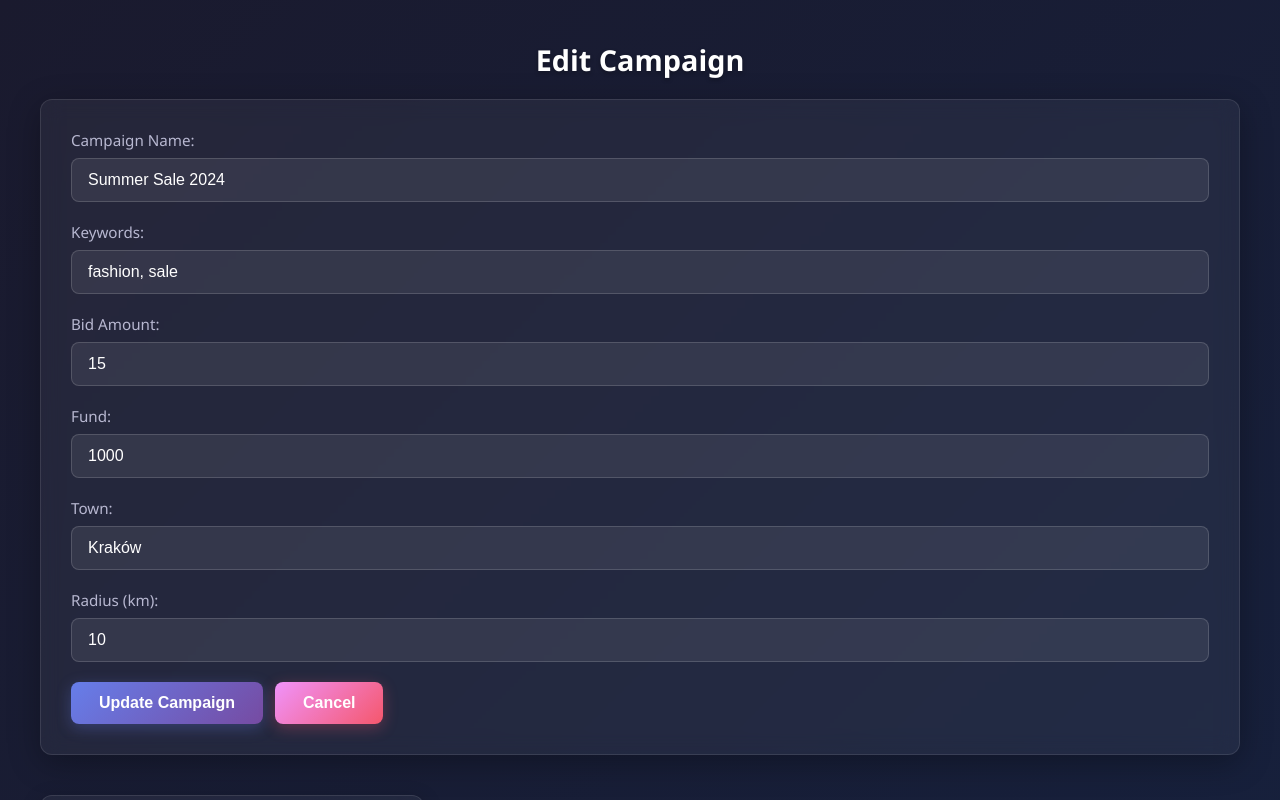
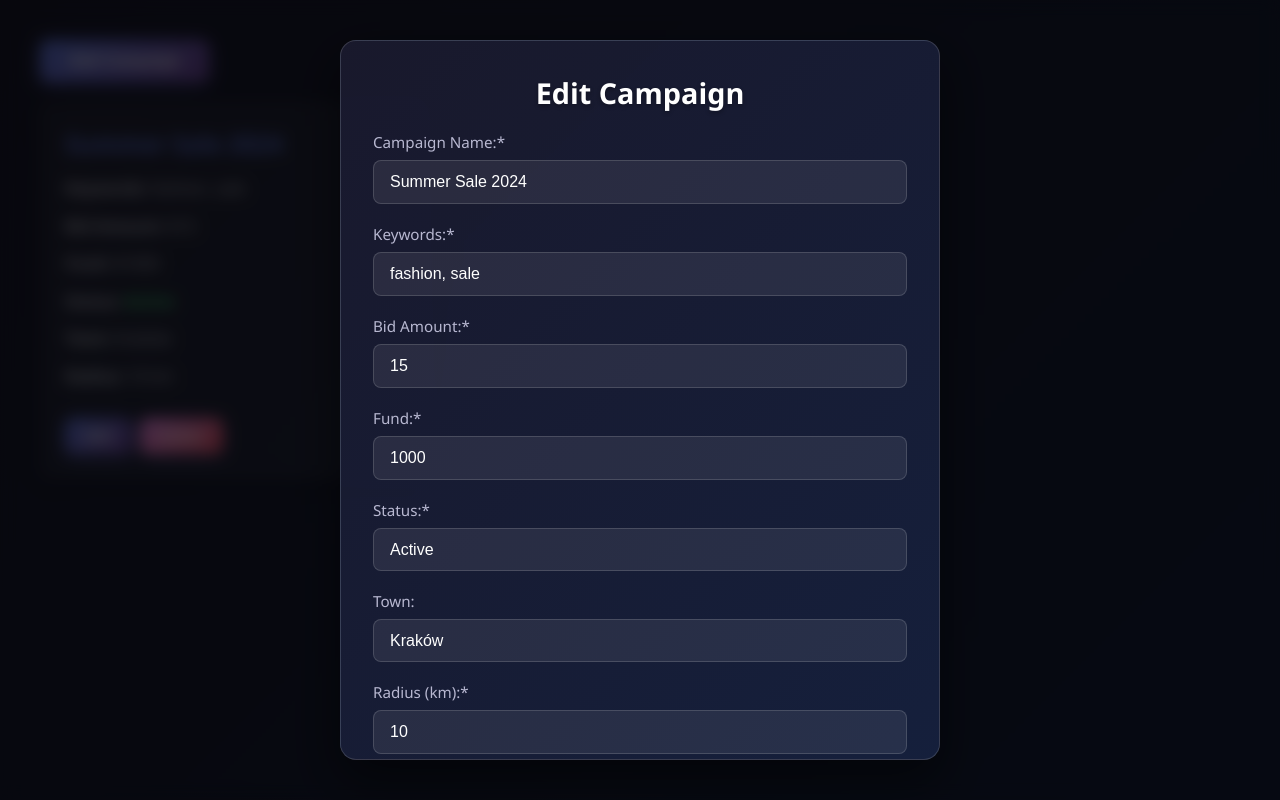
Before and after one commit to marcin-debowski/Campaign, a React (Vite) app: page / in a window 1280 px wide. Both pictures are taken after a click on the button "Edit". Shown: the top 800 px of the page. Built offline with nearby package versions, Linux system fonts and the light colour scheme.

Commit message:
add-status/pop-up-addCampaign

```diff
--- a/src/App.css
+++ b/src/App.css
@@ -1,47 +1,47 @@
 .main {
-  padding: 20px 0;
+  padding: 1.25rem 0;
 }
 
 .campaigns-grid {
   display: grid;
-  grid-template-columns: repeat(auto-fill, minmax(350px, 1fr));
-  gap: 24px;
-  margin-top: 20px;
+  grid-template-columns: repeat(auto-fill, minmax(21.875rem, 1fr));
+  gap: 1.5rem;
+  margin-top: 1.25rem;
 }
 
 .campaign-card {
   background: rgba(255, 255, 255, 0.05);
-  backdrop-filter: blur(10px);
-  border: 1px solid rgba(255, 255, 255, 0.1);
-  border-radius: 12px;
-  padding: 24px;
+  backdrop-filter: blur(0.625rem);
+  border: 0.0625rem solid rgba(255, 255, 255, 0.1);
+  border-radius: 0.75rem;
+  padding: 1.5rem;
   transition: all 0.3s ease;
-  box-shadow: 0 4px 20px rgba(0, 0, 0, 0.2);
+  box-shadow: 0 0.25rem 1.25rem rgba(0, 0, 0, 0.2);
 }
 
 .campaign-card:hover {
-  transform: translateY(-5px);
-  box-shadow: 0 8px 30px rgba(0, 0, 0, 0.3);
+  transform: translateY(-0.3125rem);
+  box-shadow: 0 0.5rem 1.875rem rgba(0, 0, 0, 0.3);
   border-color: rgba(102, 126, 234, 0.3);
 }
 
 .campaign-card h2 {
   font-size: 1.5rem;
-  margin-bottom: 16px;
+  margin-bottom: 1rem;
   color: #667eea;
   text-align: left;
 }
 
 .campaign-card p {
-  margin-bottom: 12px;
+  margin-bottom: 0.75rem;
   color: #d0d0e0;
   line-height: 1.6;
 }
 
 .campaign-card button {
-  margin-top: 16px;
-  margin-right: 8px;
-  padding: 10px 20px;
+  margin-top: 1rem;
+  margin-right: 0.5rem;
+  padding: 0.625rem 1.25rem;
   font-size: 0.9rem;
 }
 
@@ -58,3 +58,10 @@
   color: #f87171;
   font-weight: 600;
 }
+.required-field-text {
+  color: #f87171;
+  font-size: 0.875rem;
+  margin-top: 0.5rem;
+  margin-bottom: 0.5rem;
+  margin-top: -0.5rem;
+}
--- a/src/components/CampaignForm.tsx
+++ b/src/components/CampaignForm.tsx
@@ -1,5 +1,7 @@
 import React from "react";
 import type { CampaignFormProps } from "../type";
+import { AVAILABLE_TOWNS } from "../data/mockData";
+
 const CampaignForm = ({
   formData,
   setFormData,
@@ -22,12 +24,20 @@ const CampaignForm = ({
       });
     }
   };
+
+  const handleBackdropClick = (e: React.MouseEvent<HTMLDivElement>) => {
+    if (e.target === e.currentTarget) {
+      onCancel?.();
+    }
+  };
+
   return (
-    <div>
+    <div className='modal-backdrop' onClick={handleBackdropClick}>
+      <div className='modal-content'>
         <h2>{isEditMode ? "Edit Campaign" : "Create New Campaign"}</h2>
         <form onSubmit={onSubmitHandler}>
           <div>
-          <label>Campaign Name:</label>
+            <label>Campaign Name:*</label>
             <input
               type='text'
               name='campaignName'
@@ -35,10 +45,11 @@ const CampaignForm = ({
               onChange={(e: React.ChangeEvent<HTMLInputElement>) =>
                 setFormData({ ...formData, name: e.target.value })
               }
+              required
             />
           </div>
           <div>
-          <label>Keywords:</label>
+            <label>Keywords:*</label>
             <input
               type='text'
               name='keywords'
@@ -52,10 +63,11 @@ const CampaignForm = ({
                     .filter((keyword) => keyword !== ""),
                 })
               }
+              required
             />
           </div>
           <div>
-          <label>Bid Amount:</label>
+            <label>Bid Amount:*</label>
             <input
               type='number'
               name='bidAmount'
@@ -63,10 +75,11 @@ const CampaignForm = ({
               onChange={(e: React.ChangeEvent<HTMLInputElement>) =>
                 setFormData({ ...formData, bidAmount: Number(e.target.value) })
               }
+              required
             />
           </div>
           <div>
-          <label>Fund:</label>
+            <label>Fund:*</label>
             <input
               type='number'
               name='fund'
@@ -74,21 +87,42 @@ const CampaignForm = ({
               onChange={(e: React.ChangeEvent<HTMLInputElement>) =>
                 setFormData({ ...formData, fund: Number(e.target.value) })
               }
+              required
             />
           </div>
           <div>
+            <label>Status:*</label>
+            <select
+              name='status'
+              value={formData.status ? "active" : "inactive"}
+              onChange={(e: React.ChangeEvent<HTMLSelectElement>) =>
+                setFormData({ ...formData, status: e.target.value === "active" })
+              }
+              required
+            >
+              <option value='active'>Active</option>
+              <option value='inactive'>Inactive</option>
+            </select>
+          </div>
+          <div>
             <label>Town:</label>
-          <input
-            type='text'
+            <select
               name='town'
               value={formData.town}
-            onChange={(e: React.ChangeEvent<HTMLInputElement>) =>
+              onChange={(e: React.ChangeEvent<HTMLSelectElement>) =>
                 setFormData({ ...formData, town: e.target.value })
               }
-          />
+            >
+              <option value=''>Select a town</option>
+              {AVAILABLE_TOWNS.map((town) => (
+                <option key={town} value={town}>
+                  {town}
+                </option>
+              ))}
+            </select>
           </div>
           <div>
-          <label>Radius (km):</label>
+            <label>Radius (km):*</label>
             <input
               type='number'
               name='radius'
@@ -96,15 +130,17 @@ const CampaignForm = ({
               onChange={(e: React.ChangeEvent<HTMLInputElement>) =>
                 setFormData({ ...formData, radius: Number(e.target.value) })
               }
+              required
             />
           </div>
+          <p className='required-field-text'>* Required fields</p>
           <button type='submit'>{isEditMode ? "Update Campaign" : "Create Campaign"}</button>
-        {isEditMode && (
+
           <button type='button' onClick={onCancel}>
             Cancel
           </button>
-        )}
         </form>
+      </div>
     </div>
   );
 };
--- a/src/index.css
+++ b/src/index.css
@@ -5,43 +5,80 @@
 }
 
 body {
-  font-family: 'Segoe UI', Tahoma, Geneva, Verdana, sans-serif;
+  font-family: "Segoe UI", Tahoma, Geneva, Verdana, sans-serif;
   background: linear-gradient(135deg, #1a1a2e 0%, #16213e 100%);
   color: #e0e0e0;
   min-height: 100vh;
-  padding: 20px;
+  padding: 1.25rem;
 }
 
 #root {
-  max-width: 1200px;
+  max-width: 75rem;
   margin: 0 auto;
 }
 
 h2 {
   color: #fff;
   font-size: 1.8rem;
-  margin-bottom: 20px;
+  margin-bottom: 1.25rem;
   text-align: center;
-  text-shadow: 0 2px 4px rgba(0, 0, 0, 0.3);
+  text-shadow: 0 0.125rem 0.25rem rgba(0, 0, 0, 0.3);
+}
+
+.modal-backdrop {
+  position: fixed;
+  top: 0;
+  left: 0;
+  right: 0;
+  bottom: 0;
+  background: rgba(0, 0, 0, 0.7);
+  backdrop-filter: blur(0.5rem);
+  display: flex;
+  align-items: center;
+  justify-content: center;
+  z-index: 1000;
+  padding: 1.25rem;
+}
+
+.modal-content {
+  background: linear-gradient(135deg, rgba(26, 26, 46, 0.95) 0%, rgba(22, 33, 62, 0.95) 100%);
+  border: 0.0625rem solid rgba(255, 255, 255, 0.15);
+  border-radius: 1rem;
+  padding: 2rem;
+  max-width: 37.5rem;
+  width: 100%;
+  max-height: 90vh;
+  overflow-y: auto;
+  box-shadow: 0 1.25rem 3.125rem rgba(0, 0, 0, 0.5);
+  animation: modalSlideIn 0.3s ease-out;
+}
+
+@keyframes modalSlideIn {
+  from {
+    opacity: 0;
+    transform: translateY(-1.875rem);
+  }
+  to {
+    opacity: 1;
+    transform: translateY(0);
+  }
 }
 
 form {
-  background: rgba(255, 255, 255, 0.05);
-  backdrop-filter: blur(10px);
-  border: 1px solid rgba(255, 255, 255, 0.1);
-  border-radius: 12px;
-  padding: 30px;
-  margin-bottom: 40px;
-  box-shadow: 0 8px 32px rgba(0, 0, 0, 0.3);
+  background: transparent;
+  padding: 0;
+  margin: 0;
+  border: none;
+  box-shadow: none;
 }
 
 form > div {
-  margin-bottom: 20px;
+  margin-bottom: 1.25rem;
 }
 
 label {
   display: block;
-  margin-bottom: 8px;
+  margin-bottom: 0.5rem;
   color: #b8b8d1;
   font-weight: 500;
   font-size: 0.95rem;
@@ -49,10 +86,10 @@ label {
 
 input {
   width: 100%;
-  padding: 12px 16px;
+  padding: 0.75rem 1rem;
   background: rgba(255, 255, 255, 0.08);
-  border: 1px solid rgba(255, 255, 255, 0.15);
-  border-radius: 8px;
+  border: 0.0625rem solid rgba(255, 255, 255, 0.15);
+  border-radius: 0.5rem;
   color: #fff;
   font-size: 1rem;
   transition: all 0.3s ease;
@@ -62,30 +99,63 @@ input:focus {
   outline: none;
   border-color: #4a90e2;
   background: rgba(255, 255, 255, 0.12);
-  box-shadow: 0 0 0 3px rgba(74, 144, 226, 0.1);
+  box-shadow: 0 0 0 0.1875rem rgba(74, 144, 226, 0.1);
 }
 
 input::placeholder {
   color: rgba(255, 255, 255, 0.3);
 }
 
+select {
+  width: 100%;
+  padding: 0.75rem 1rem;
+  background: rgba(255, 255, 255, 0.08);
+  border: 0.0625rem solid rgba(255, 255, 255, 0.15);
+  border-radius: 0.5rem;
+  color: #fff;
+  font-size: 1rem;
+  cursor: pointer;
+  transition: all 0.3s ease;
+  appearance: none;
+  background-repeat: no-repeat;
+  background-position: right 1rem center;
+  padding-right: 2.5rem;
+}
+
+select:focus {
+  outline: none;
+  border-color: #4a90e2;
+  background-color: rgba(255, 255, 255, 0.12);
+  box-shadow: 0 0 0 0.1875rem rgba(74, 144, 226, 0.1);
+}
+
+select:hover {
+  background-color: rgba(255, 255, 255, 0.1);
+}
+
+select option {
+  background: #1a1a2e;
+  color: #fff;
+  padding: 0.5rem;
+}
+
 button {
-  padding: 12px 28px;
-  margin-right: 12px;
+  padding: 0.75rem 1.75rem;
+  margin-right: 0.75rem;
   background: linear-gradient(135deg, #667eea 0%, #764ba2 100%);
   color: white;
   border: none;
-  border-radius: 8px;
+  border-radius: 0.5rem;
   font-size: 1rem;
   font-weight: 600;
   cursor: pointer;
   transition: all 0.3s ease;
-  box-shadow: 0 4px 15px rgba(102, 126, 234, 0.3);
+  box-shadow: 0 0.25rem 0.9375rem rgba(102, 126, 234, 0.3);
 }
 
 button:hover {
-  transform: translateY(-2px);
-  box-shadow: 0 6px 20px rgba(102, 126, 234, 0.4);
+  transform: translateY(-0.125rem);
+  box-shadow: 0 0.375rem 1.25rem rgba(102, 126, 234, 0.4);
 }
 
 button:active {
@@ -94,9 +164,9 @@ button:active {
 
 button[type="button"] {
   background: linear-gradient(135deg, #f093fb 0%, #f5576c 100%);
-  box-shadow: 0 4px 15px rgba(245, 87, 108, 0.3);
+  box-shadow: 0 0.25rem 0.9375rem rgba(245, 87, 108, 0.3);
 }
 
 button[type="button"]:hover {
-  box-shadow: 0 6px 20px rgba(245, 87, 108, 0.4);
+  box-shadow: 0 0.375rem 1.25rem rgba(245, 87, 108, 0.4);
 }
--- a/src/pages/Home.tsx
+++ b/src/pages/Home.tsx
@@ -6,6 +6,7 @@ import type { Campaign, CampaignFormData } from "../type";
 const Home = () => {
   const [campaigns, setCampaigns] = useState<Campaign[]>(INITIAL_CAMPAIGNS);
   const [editingId, setEditingId] = useState<number | null>(null);
+  const [showForm, setShowForm] = useState<boolean>(false);
   const [formData, setFormData] = useState<CampaignFormData>({
     name: "",
     keywords: [],
@@ -35,6 +36,7 @@ const Home = () => {
       status: false,
       radius: 0,
     });
+    setShowForm(false);
   };
 
   const startEdit = (campaign: Campaign) => {
@@ -48,11 +50,12 @@ const Home = () => {
       radius: campaign.radius,
     });
     setEditingId(campaign.id);
-    window.scrollTo({ top: 0, behavior: "smooth" });
+    setShowForm(true);
   };
 
   const cancelEdit = () => {
     setEditingId(null);
+    setShowForm(false);
     setFormData({
       name: "",
       keywords: [],
@@ -74,6 +77,8 @@ const Home = () => {
   return (
     <div className='main'>
       <div>
+        <button onClick={() => setShowForm(!showForm)}>Add Campaign</button>
+        {showForm && (
           <CampaignForm
             formData={formData}
             setFormData={setFormData}
@@ -81,6 +86,7 @@ const Home = () => {
             isEditMode={editingId !== null}
             onCancel={cancelEdit}
           />
+        )}
       </div>
       <div className='campaigns-grid'>
         {campaigns.map((campaign) => (
```
Also changed, not shown: src/components/CampaignCard.tsx (+15 -5 lines). Lines whose indentation alone changed are shown as unchanged.
